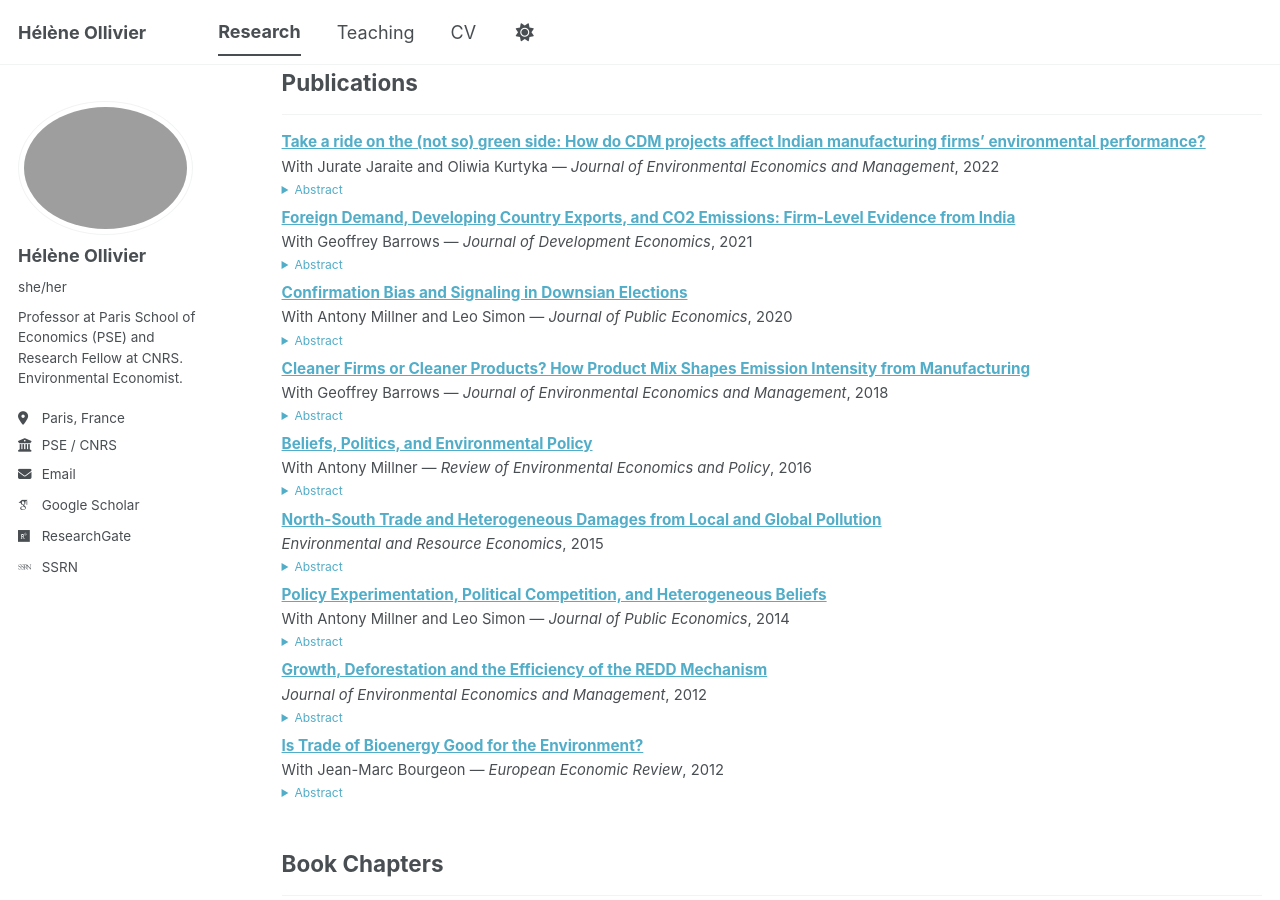
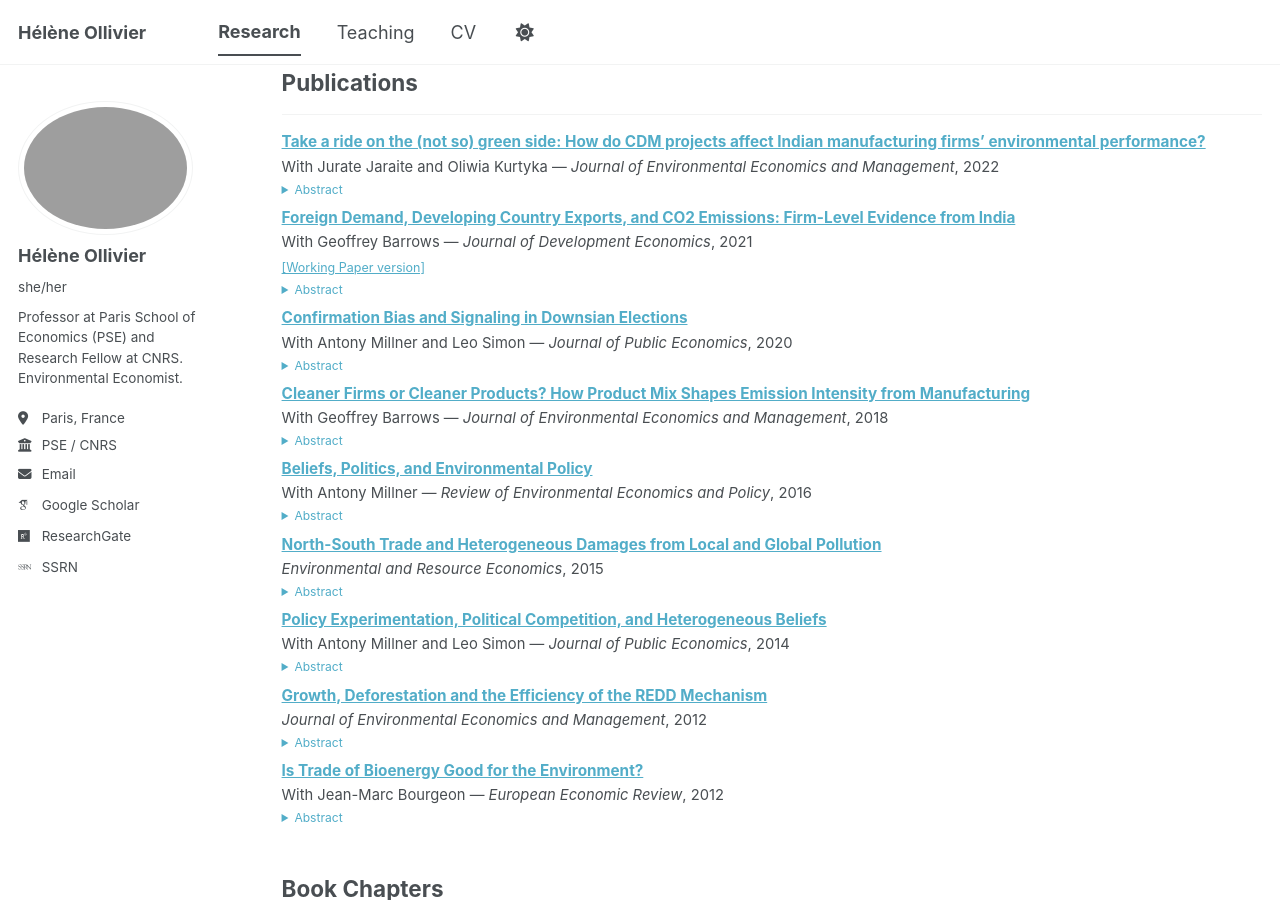
Before and after one commit to heleneollivier/heleneollivier.github.io, a Jekyll site: the page built from _pages/publications.html, in a window 1280 px wide and 900 px high, scrolled down 858 px. Built offline with Jekyll 4.4.1, drawn with Linux system fonts in a browser that asks for light colours; some web fonts are replaced; a script bundle is joined from its source files by our own code; library files that are not in the unit come from our copies.

Commit message:
Add working paper button, only for JDE paper with functioning link

```diff
--- a/_includes/archive-single.html
+++ b/_includes/archive-single.html
@@ -47,6 +47,10 @@
           {% if post.coauthors %}{{ post.coauthors }} — {% endif %}<em>{{ post.venue }}</em>{% if post.date %}, {{ post.date | date: "%Y" }}{% endif %}
         </p>
 
+        {% if post.wpurl %}
+          <p style="margin-top: 0.2em;"><a href="{{ post.wpurl }}" target="_blank" style="font-size: 0.85em;">[Working Paper version]</a></p>
+        {% endif %}
+
         {% if post.excerpt %}
           <details>
             <summary style="cursor: pointer; color: #52adc8;">Abstract</summary>
```
Also changed, not shown: _publications/2021-jde-foreign-demand.md (+1 -0 lines).
